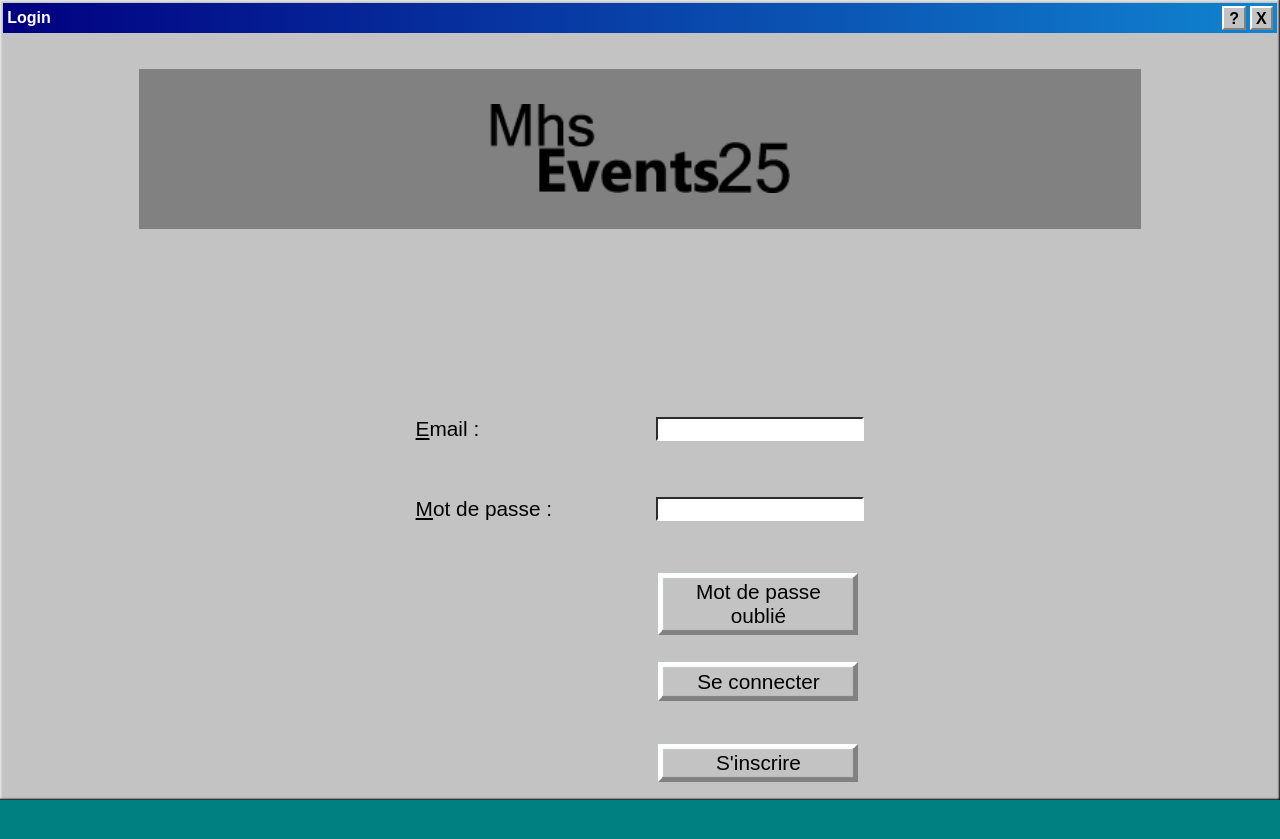
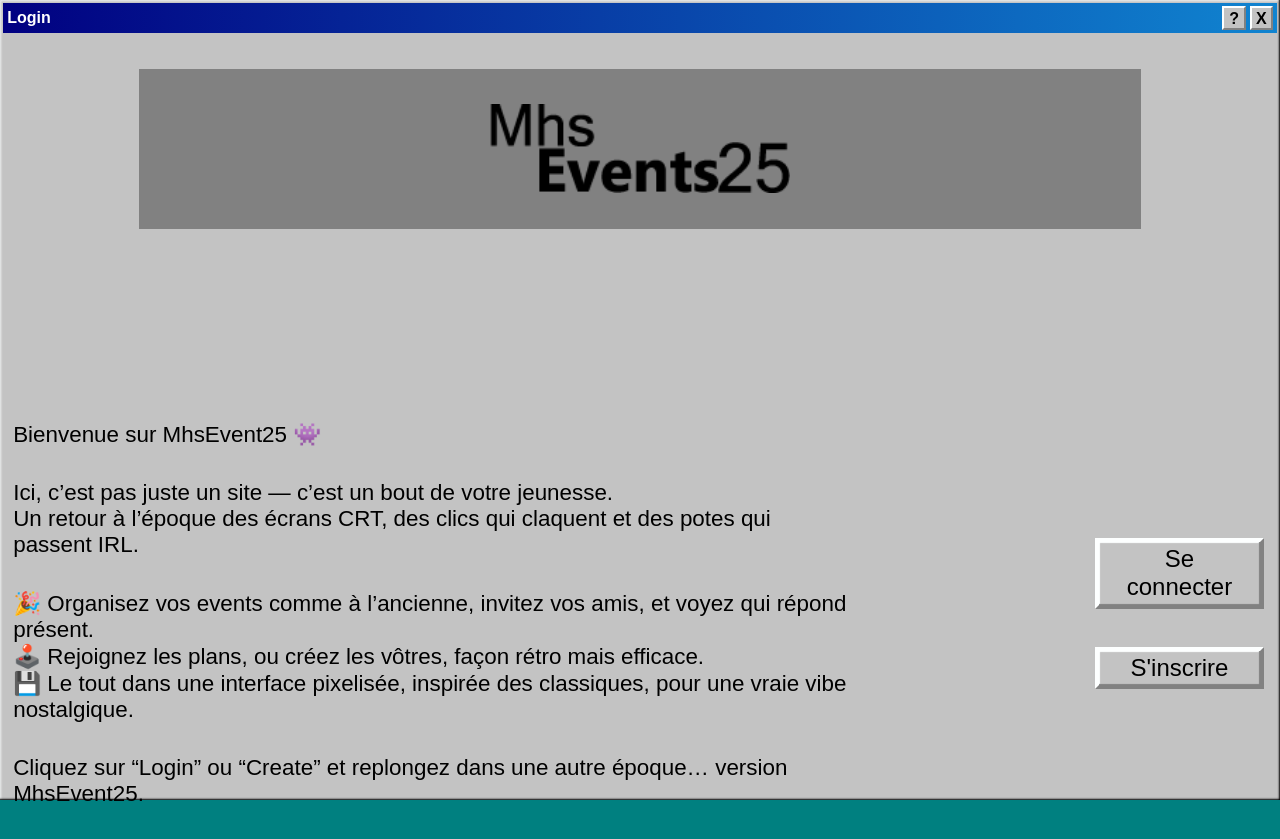
Before and after one commit to Vaganuki/angular_labo_recap, an Angular app: page /homepage in a window 1280 px wide. Before the commit this address led to /login. Before the commit the page ends 800 px from the top, so only its background shows below. Built offline with nearby package versions, Linux system fonts and the light colour scheme.

Commit message:
samet: create homepage

```diff
--- /dev/null
+++ b/src/app/components/shared/homepage/homepage.component.html
@@ -0,0 +1,41 @@
+<div class="window">
+  <div class="titleBar">
+    <div class="title">Login</div>
+    <div>
+      <div class="titleButton">?</div>
+      <div [routerLink]="['/homepage']" class="titleButton">X</div>
+    </div>
+  </div>
+
+  <div class="windowContent">
+    <div class="logo">
+      <img src="logo.png" alt="coucou" width="300">
+    </div>
+
+    <div class="container">
+
+      <div class="text">
+        <p><strong>Bienvenue sur MhsEvent25 👾</strong></p>
+        <p>
+          Ici, c’est pas juste un site — c’est un bout de votre jeunesse.<br>
+          Un retour à l’époque des écrans CRT, des clics qui claquent et des potes qui passent IRL.
+        </p>
+        <p>
+          🎉 Organisez vos events comme à l’ancienne, invitez vos amis, et voyez qui répond présent.<br>
+          🕹️ Rejoignez les plans, ou créez les vôtres, façon rétro mais efficace.<br>
+          💾 Le tout dans une interface pixelisée, inspirée des classiques, pour une vraie vibe nostalgique.
+        </p>
+        <p>
+          Cliquez sur <strong>“Login”</strong> ou <strong>“Create”</strong> et replongez dans une autre époque… version <strong>MhsEvent25</strong>.
+        </p>
+      </div>
+
+      <div class="button-container">
+        <button [routerLink]="['/login']">Se connecter</button>
+        <button [routerLink]="['/register']">S'inscrire</button>
+      </div>
+
+    </div>
+
+  </div>
+</div>
--- /dev/null
+++ b/src/app/components/shared/homepage/homepage.component.scss
@@ -0,0 +1,49 @@
+@use '../../../../styles.scss' as *;
+
+.window {
+  height: calc(100vh - 0.4rem);
+}
+
+.windowContent {
+  display: flex;
+  flex-direction: column;
+  align-items: center;
+  justify-content: flex-start;
+}
+
+.logo {
+  display: flex;
+  justify-content: center;
+  align-items: center;
+  background-color: $secondary-color;
+  width: 80%;
+  height: 10rem;
+  margin: 2rem 0 10rem 0;
+}
+
+.container{
+  display: flex;
+  flex-direction: row;
+  align-items: center;
+  justify-content: center;
+  width: 100%;
+}
+
+.text {
+  font-size: 1.4rem;
+  p{
+    margin: 2rem 0;
+  }
+}
+
+.button-container {
+  display: flex;
+  flex-direction: column;
+  gap: 2rem;
+  width: 200px;
+  margin-left: 15rem;
+}
+
+button{
+  font-size: 1.5rem;
+}
--- a/src/app/components/user/login-in-screen/login-in-screen.component.html
+++ b/src/app/components/user/login-in-screen/login-in-screen.component.html
@@ -5,7 +5,7 @@
 
     <div>
       <div class="titleButton">?</div>
-      <div class="titleButton">X</div>
+      <div [routerLink]="['/homepage']" class="titleButton">X</div>
     </div>
   </div>
 
--- a/src/app/components/user/login-in-screen/login-in-screen.component.ts
+++ b/src/app/components/user/login-in-screen/login-in-screen.component.ts
@@ -12,7 +12,7 @@ import { LoginData } from '../../../interfaces/login.interface';
     RouterLink,
   ],
   templateUrl: './login-in-screen.component.html',
-  styleUrls: ['./login-in-screen.component.scss']
+  styleUrl: './login-in-screen.component.scss'
 })
 export class LoginInScreenComponent {
 
--- a/src/app/components/user/sign-in-screen/sign-in-screen.component.html
+++ b/src/app/components/user/sign-in-screen/sign-in-screen.component.html
@@ -5,7 +5,7 @@
 
     <div>
       <div class="titleButton">?</div>
-      <div class="titleButton">X</div>
+      <div [routerLink]="['/homepage']" class="titleButton">X</div>
     </div>
   </div>
 
```
Also changed, not shown: src/app/app.routes.ts (+6 -1 lines), src/app/components/shared/homepage/homepage.component.ts (added, +17 -0 lines).
